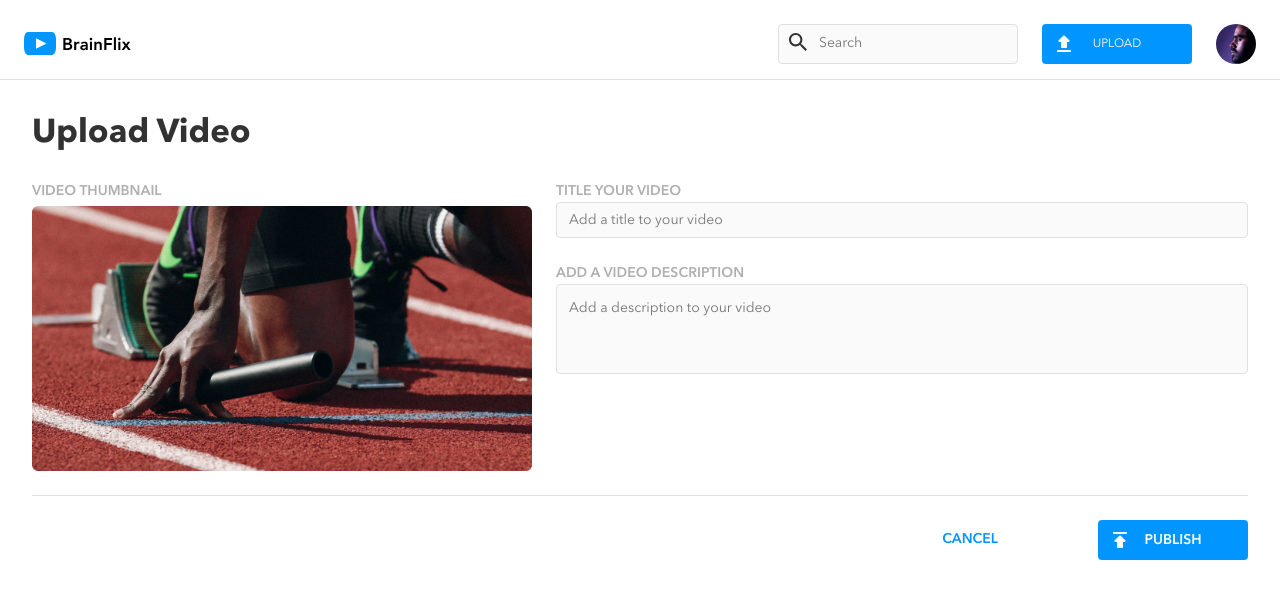
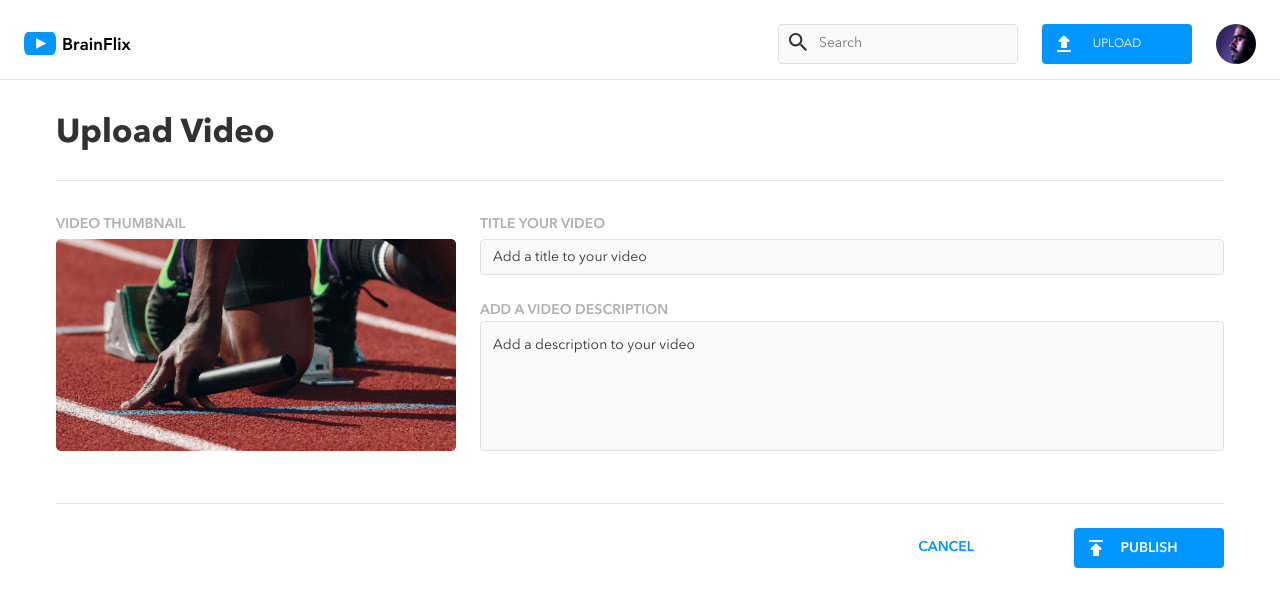
Before and after one commit to eosook/eo-soo-kim-brainflix, a React (Vite) app: page /upload in a window 1280 px wide. Shown: the top 606 px of the page. Built offline with nearby package versions, Linux system fonts and the light colour scheme.

Commit message:
complete styling for desktop screens

```diff
--- a/src/components/UploadForm/UploadForm.jsx
+++ b/src/components/UploadForm/UploadForm.jsx
@@ -5,6 +5,7 @@ function UploadForm() {
   console.log(uploadThumbnail);
   return (
     <form className="upload-form">
+        <h1 className="upload-form__header">Upload Video</h1>
       <div className="upload-form__divider">
         <div>
           <h2 className="upload-form__label">video thumbnail</h2>
--- a/src/components/UploadForm/UploadForm.scss
+++ b/src/components/UploadForm/UploadForm.scss
@@ -7,8 +7,24 @@
 
 .upload-form{
 
+    @include desktop{
+        max-width: 1300px;
+        margin: 0 auto;
+        padding: 0 1.5rem;
+    }
+
+    &__header{
+        @include fontHeader;
+        @include paddingBeforeHead;
+
+        @include tablet{
+            border-bottom: 1px solid $secondary-mercury;
+        }
+    }
+
     &__divider{
         border-bottom: 1px solid $secondary-mercury;
+        @include paddingBeforeHead;
 
         @include desktop{
             display: flex;
@@ -22,8 +38,8 @@
         background-color: $secondary-mercury;
 
         @include tablet{
-            width: 500px;
-            display: block;
+            width: 400px;
+            display: inline-block;
         }
     }
 
@@ -47,6 +63,10 @@
         @include formField;
         @include marginBottom;
         width: 100%;
+
+        @include desktop{
+            margin-top: 0.25rem;
+        }
     }
 
     &__description{
@@ -55,7 +75,7 @@
         resize: none;
         overflow: hidden;
         width: 100%;
-        height: 90px;
+        height: 130px;
     }
 
     &__buttons{
@@ -97,4 +117,8 @@
             }
         }
     }
+
+    ::placeholder{
+        color: $primary-black;
+    }
 }
--- a/src/pages/VideoUpload/VideoUpload.jsx
+++ b/src/pages/VideoUpload/VideoUpload.jsx
@@ -4,7 +4,6 @@ import UploadForm from '../../components/UploadForm/UploadForm';
 function VideoUpload(){
     return (
         <div className="upload">
-            <h1 className="upload__header">Upload Video</h1>
             <UploadForm />
         </div>
     )
--- a/src/pages/VideoUpload/VideoUpload.scss
+++ b/src/pages/VideoUpload/VideoUpload.scss
@@ -7,14 +7,4 @@
     @include padding;
     padding-bottom: 1.5rem;
     border-top: 1px solid $secondary-mercury;
-
-    @include desktop{
-        max-width: 1300px;
-        margin: 0 auto;
-    }
-
-    &__header{
-        @include fontHeader;
-        @include paddingBeforeHead;
-    }
 }
```
